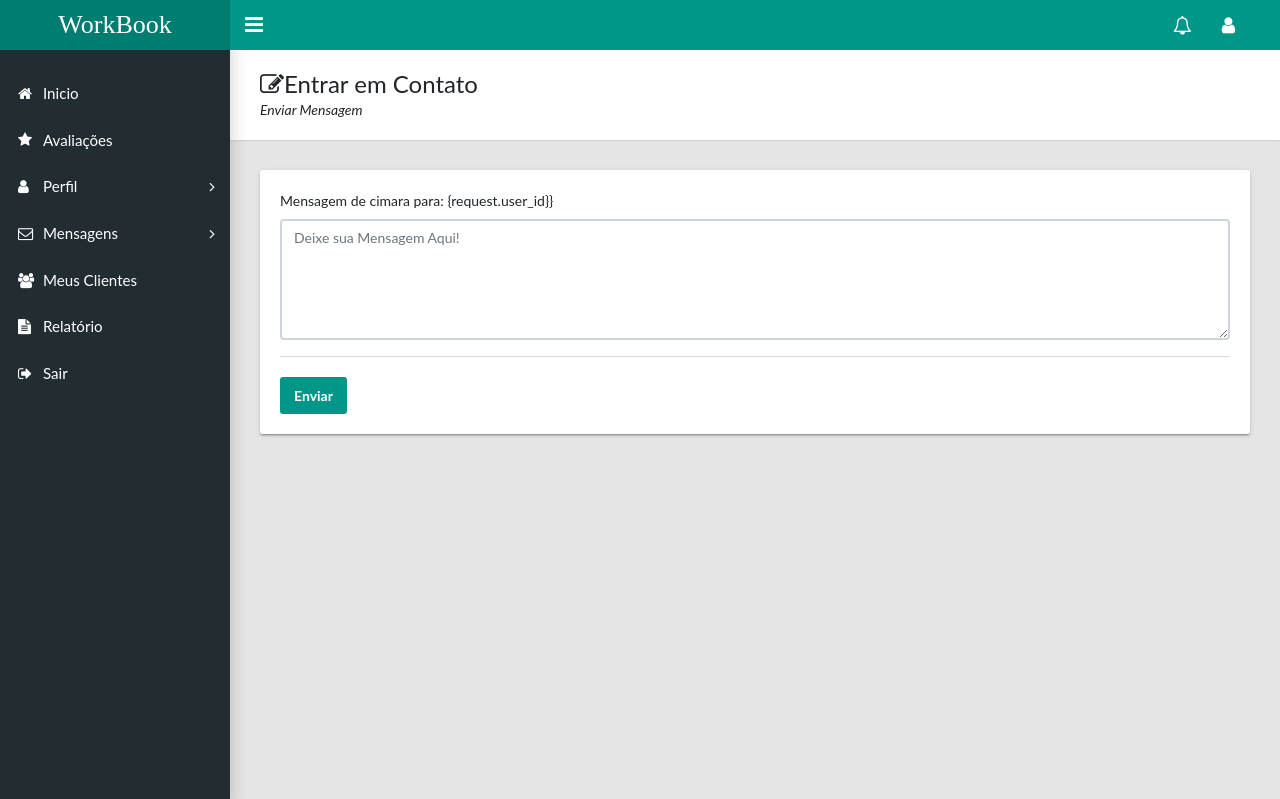
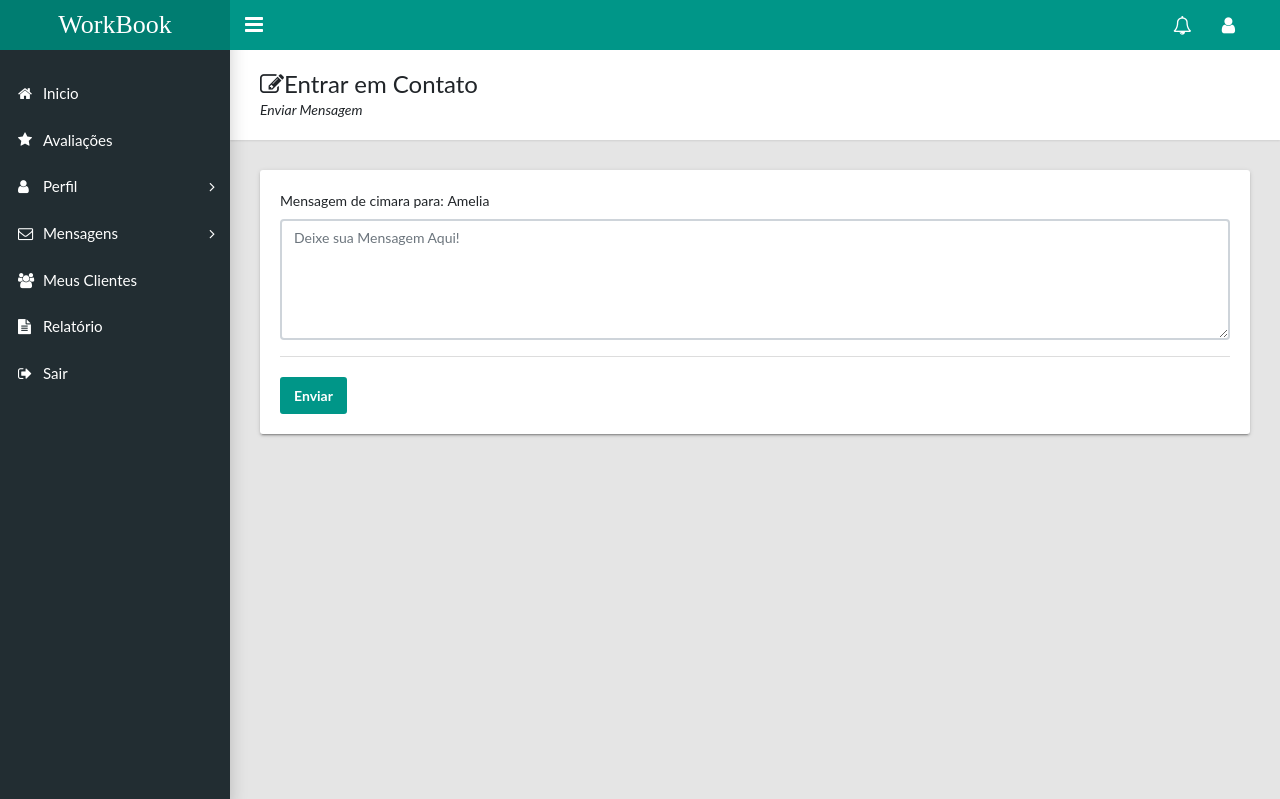
Before and after one commit to CimaraOliveira/projetoWorkBook, a Django app: page /mensagem/enviarMensagem/9 in a window 1280 px wide. Shown: the top 799 px of the page. Run offline with Django 3.2, Linux system fonts and the light colour scheme; a user stored in the database is signed in; data comes from the database, SQL or seed files in the repository; both versions use the stored data as it was after the commit; some libraries are stand-ins or nearby versions.

Commit message:
modficando template mensagem

```diff
--- a/mensagem/templates/enviarMensagem.html
+++ b/mensagem/templates/enviarMensagem.html
@@ -19,7 +19,7 @@
                                 <div id="show_class" class="col-lg-12">
                                     <div class="form-group">
                                         <label for="id_texto">Mensagem de {{request.user.username}} para:</label>
-                                        <label for="id_texto">{request.user_id}}</label>
+                                        <label for="id_texto">{{perfil.user.username}}</label>
                                         <textarea name="texto" cols="140" rows="5" class="form-control"
                                                   required="" id="id_texto"
                                                   placeholder="Deixe sua Mensagem Aqui!"></textarea>
--- a/mensagem/urls.py
+++ b/mensagem/urls.py
@@ -3,9 +3,7 @@ from . import views
 
 urlpatterns = [
 
-   path('enviar/<id>', views.enviar, name='enviar'),
-   path('listar/', views.listar, name='listar'),
-   path('responder/<int:remetente>', views.responder, name='responder'),
+
    path('enviarMensagem/<id>', views.enviarMensagem, name='enviarMensagem'),
    path('responderMensagem/<int:idRemetente>/<int:idDestinatario>', views.responderMensagem, name='responderMensagem'),
    path('detalheMensagem/<int:idRemetente>/<int:idDestinatario>', views.detalheMensagem, name='detalheMensagem'),
--- a/mensagem/views.py
+++ b/mensagem/views.py
@@ -6,7 +6,6 @@ from django.contrib.auth.decorators import login_required
 from django.db.models import Q
 
 app_name = 'mensagem'
-
 
 @login_required(login_url='usuario:submit_login')
 def enviarMensagem(request, id):
@@ -103,52 +102,3 @@ def responderMensagem(request, idRemetente, idDestinatario):
         'remetente': user
     }
     return render(request, 'responderMensagem.html', context)
-
-
-
-def enviar(request, id):
-    usuario = get_object_or_404(Usuario,id=id)
-    perfil = get_object_or_404(Perfil, user_id=usuario)
-    user = request.user.id
-    form = MensagemForm(request.POST)
-    if form.is_valid():
-        form.save()
-        return redirect('listarMensagem')
-    else:
-        form = MensagemForm(request.POST)
-
-    context = {
-        'form': form,
-        'perfil': perfil,
-        'usuario': user
-    }
-    return render(request, 'mensagem/enviar.html', context)
-
-def listar(request):
-    user = request.user.id
-    mensagens = Mensagem.objects.filter(Q(destinatario=user) | Q(nomeRemetente=request.user.username))
-    context = {
-        'mensagens': mensagens,
-
-    }
-    return render(request, 'mensagem/listar.html', context)
-
-
-
-@login_required(login_url='usuario:submit_login')
-def responder(request, remetente):
-    respMensagem = Mensagem.objects.filter(remetente=remetente).first()
-    user = request.user.id
-    form = MensagemForm(request.POST)
-
-    if form.is_valid():
-        form.save()
-        return redirect('mensagem:listar')
-    else:
-        form = MensagemForm(request.POST)
-    context = {
-        'form': form,
-        'respMensagem': respMensagem,
-        'user': user
-    }
-    return render(request, 'mensagem/responder.html', context)
```
Also changed, not shown: db.sqlite3.
